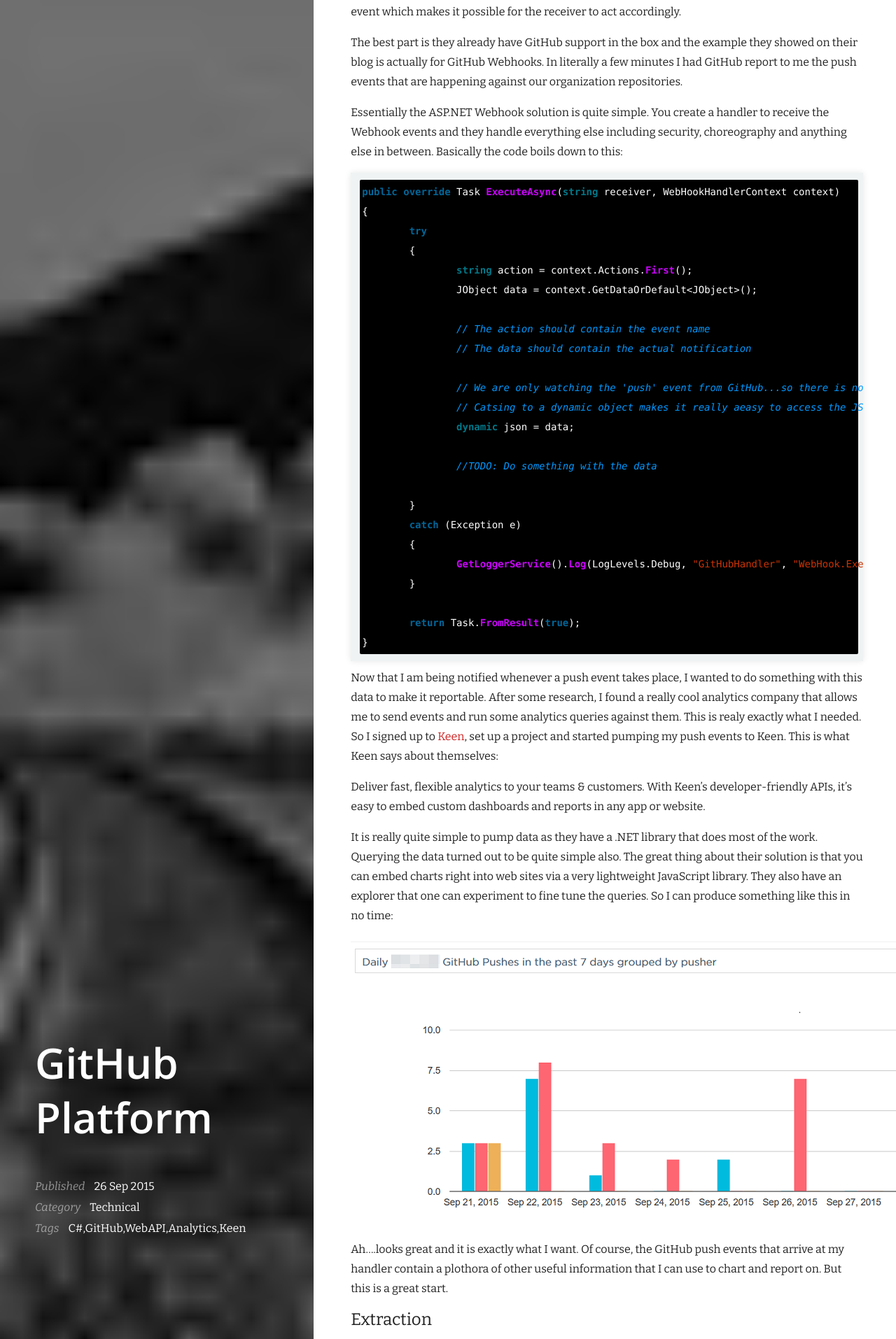
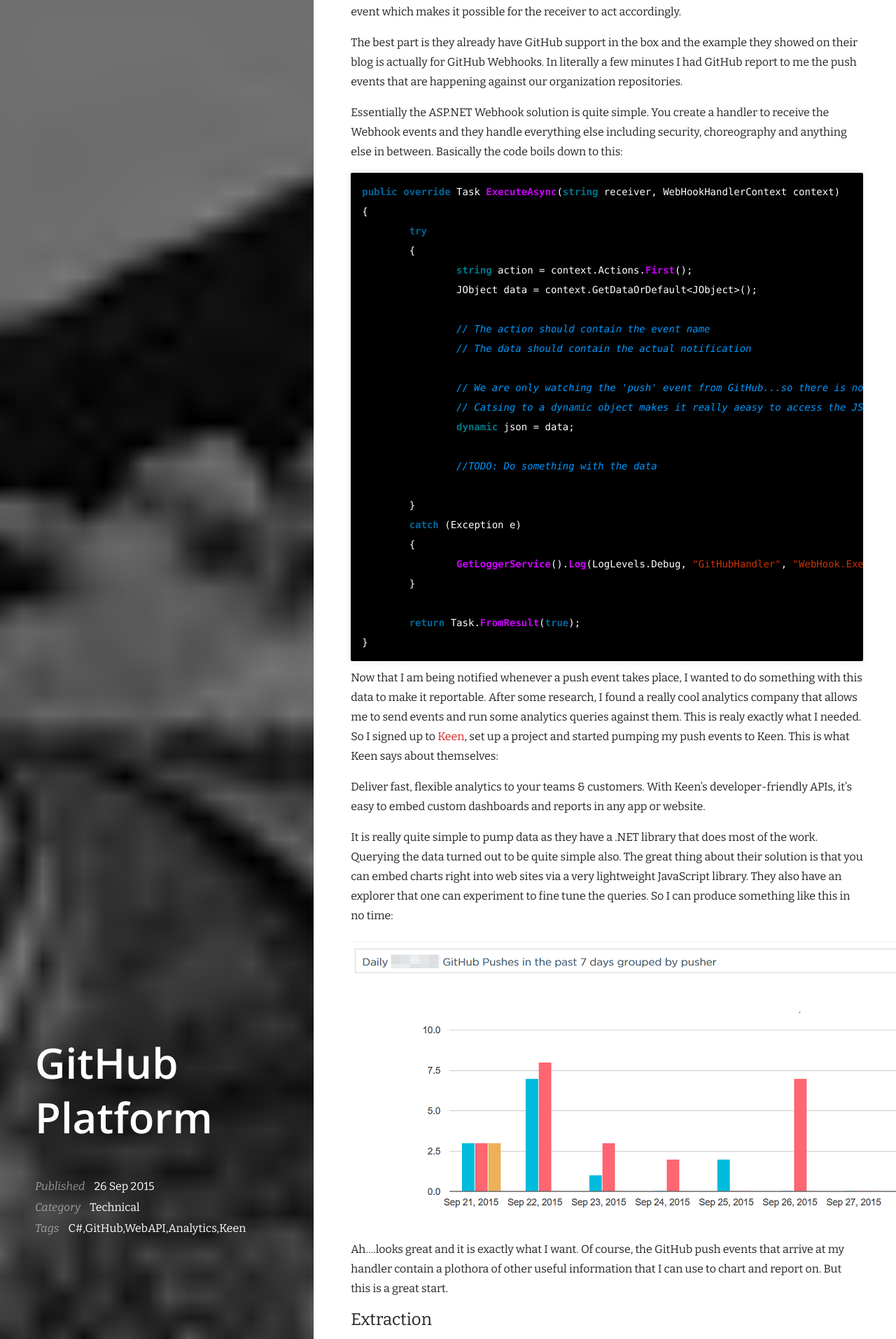
Before and after one commit to khaledhikmat/khaledhikmat.github.io, a Jekyll site: the page built from _posts/2015-09-26-github-platform.markdown, in a window 1280 px wide. Shown: the part 870-2784 px from the top of the page at 70% size. Built offline with Jekyll 4.4.1, drawn with Linux system fonts in a browser that asks for light colours; nearby versions of some CDN libraries.

Commit message:
Used a better code highlighter

````diff
--- a/_posts/2015-09-26-github-platform.markdown
+++ b/_posts/2015-09-26-github-platform.markdown
@@ -29,7 +29,7 @@
 
 Essentially the ASP.NET Webhook solution is quite simple. You create a handler to receive the Webhook events and they handle everything else including security, choreography and anything else in between. Basically the code boils down to this:
 
-```csharp
+{% highlight csharp %}
 public override Task ExecuteAsync(string receiver, WebHookHandlerContext context)
 {
 	try
@@ -54,7 +54,7 @@
 
 	return Task.FromResult(true);
 }
-```
+{% endhighlight %}
 
 Now that I am being notified whenever a push event takes place, I wanted to do something with this data to make it reportable. After some research, I found a really cool analytics company that allows me to send events and run some analytics queries against them. This is realy exactly what I needed. So I signed up to [Keen](https://keen.io), set up a project and started pumping my push events to Keen. This is what Keen says about themselves:
 
@@ -74,7 +74,7 @@
 
 The following is a code snippet that allows me to pull the user's organizations and repsitories:
 
-```csharp
+{% highlight csharp %}
 var githubclient = new GitHubClient(new Octokit.ProductHeaderValue("some-cool-name"));
 githubclient.Credentials = new Credentials(personalCode);
 
@@ -94,13 +94,13 @@
 		_logger.WriteLine("Repository : " + rep.Name + "-" + rep.FullName + " - Collaborators: " + rep.StargazersCount);
 	}
 }
-```
+{% endhighlight %}
 
 Where `personalCode` is something I generated from my GitHub account setting to allow me to have a programmtic access without having to do the oAUth authentication flow dance. You can read about them [here](https://github.com/blog/1509-personal-api-tokens).
 
 I collect the organization and repository structure into a .NET structure that looks like this:
 
-```csharp
+{% highlight csharp %}
 class MyGitHub
 {
 	public MyGitHub()
@@ -121,21 +121,21 @@
 	public Organization Organization { get; set; }
 	public List<Repository> Repositories { get; set; }
 }
-```
+{% endhighlight %}
 
 Where `Organization` and `Repository` are classes defined by the [Octokit .NET libray](https://github.com/octokit/octokit.net).
 
 Once I collect all the data, I then use Json.NET to serialize the object in JSON:
 
-```csharp
+{% highlight csharp %}
 string formattedJson = JsonConvert.SerializeObject(myGitHub, Formatting.Indented, new JsonSerializerSettings
 {
 	ContractResolver = new CamelCasePropertyNamesContractResolver()
 });
-```
+{% endhighlight %}
 Finally, I send the serialized JSON to a blob storage:
 
-```csharp
+{% highlight csharp %}
 CloudBlockBlob blob = _myBlobContainer.GetBlockBlobReference(blobName);
 blob.Properties.ContentType = "application/json; charset=utf-8";
 
@@ -143,11 +143,11 @@
 MemoryStream memStream = new MemoryStream(byteArray);
 blob.UploadFromStream(memStream);
 return blob.Uri.ToString()
-```
+{% endhighlight %}
 
 Now I have a URL that I can use from JavaScript, for example, to bind the views to. One more thing though...if you are planning to consume the JSON file from a browser JavaScript, you need to set the storage to honor CORS. One way of doing this programatically using the .NET storage SDK is something like [this](http://blogs.msdn.com/b/windowsazurestorage/archive/2014/02/03/windows-azure-storage-introducing-cors.aspx):
 
-```csharp
+{% highlight csharp %}
 // Get context object for working with blobs, and
 // set a default retry policy appropriate for a web user interface.
 var blobClient = myStorageAccount.CreateCloudBlobClient();
@@ -161,10 +161,11 @@
 
 // Commit the CORS changes into the Service Properties
 blobClient.SetServiceProperties(blobServiceProperties);
-```
-Where enabling CORS is defined as follows:
+{% endhighlight %}
 
-```csharp
+Where enabling `ConfigureCors` is defined as follows:
+
+{% highlight csharp %}
 private static void ConfigureCors(ServiceProperties serviceProperties)
 {
 	serviceProperties.Cors = new CorsProperties();
@@ -177,10 +178,7 @@
 		MaxAgeInSeconds = 1800 // 30 minutes
 	});
 }
-```
-
-
-
+{% endhighlight %}
 
 ### Exports
 
@@ -190,21 +188,22 @@
 
 To do this, we need to have [Node](https://nodejs.org/en/) and [Gulp](http://gulpjs.com/) installed. Here are local commands to run on the root of the web site:
 
-```
+{% highlight node %}
 npm install gulp --save-dev
 npm install gulp-markdown --save-dev
 npm install gulp-markdown-pdf --save-dev
-```
+{% endhighlight %}
 
 Once completed, we can now run a gulp task that creates the HTML or PDF files (following the same directory structure) in the said `dest` folder:
 
-```
+{% highlight node %}
 gulp html
 gulp pdf
-```
+{% endhighlight %}
+
 The `.gulpfile` might look something like this:
 
-```
+{% highlight jscript %}
 var gulp = require('gulp');
 var markdownpdf = require('gulp-markdown-pdf');
 var markdownhtml = require('gulp-markdown');
@@ -220,7 +219,7 @@
         .pipe(markdownhtml())
         .pipe(gulp.dest('dest-html'));
 });
-```
+{% endhighlight %}
 
 ### Web Site
 
````
